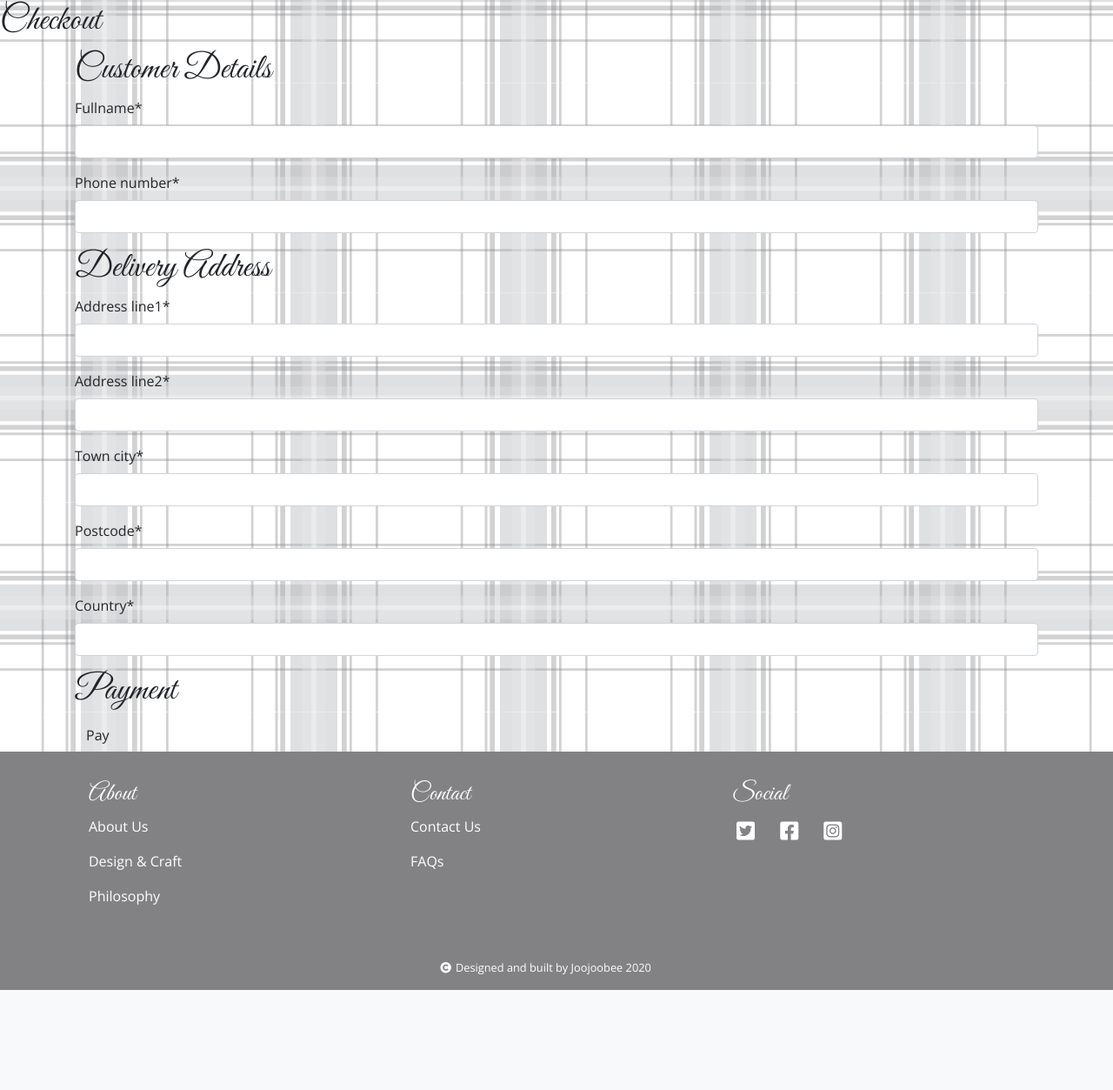
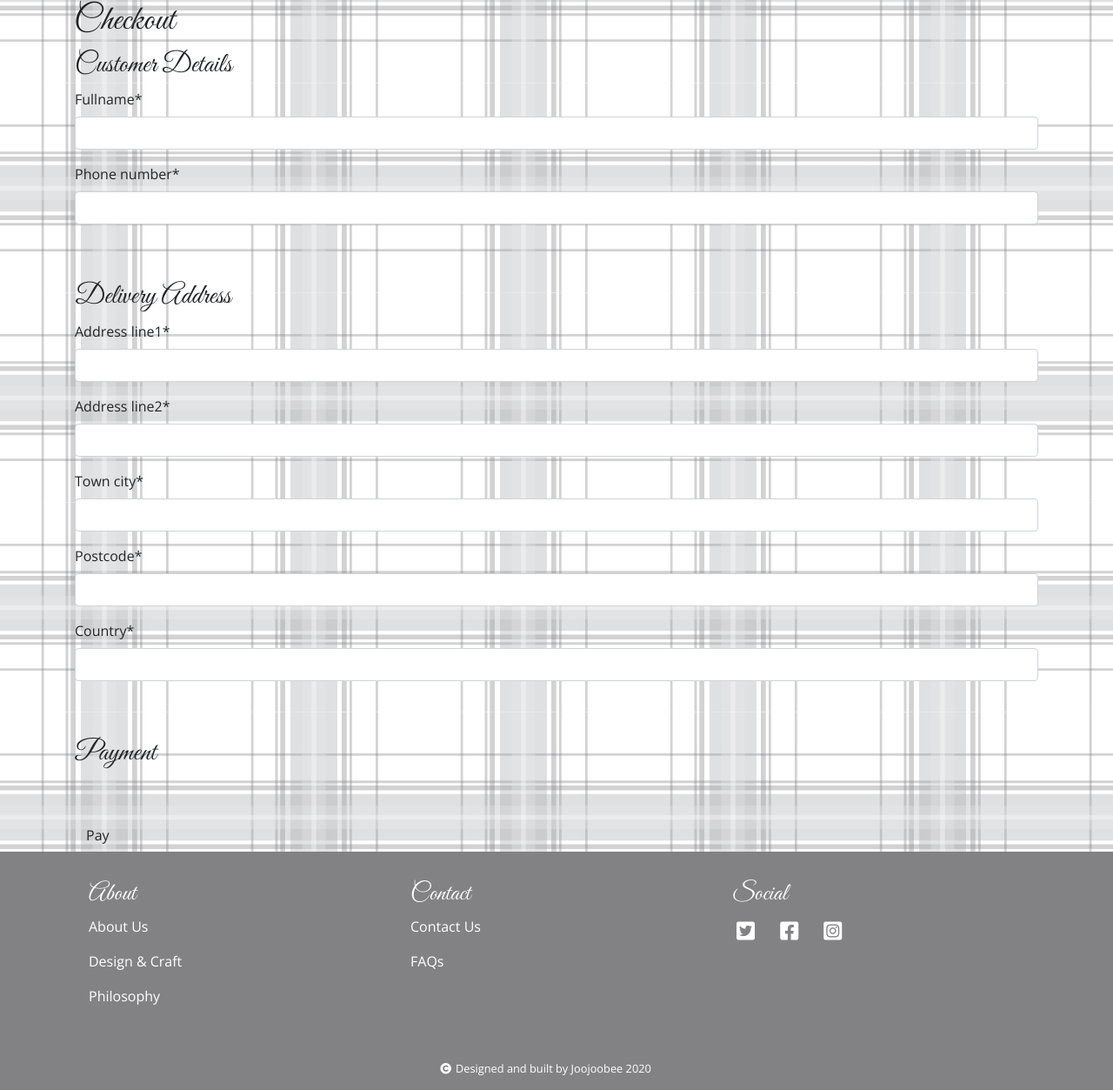
Before and after one commit to Joojoobee87/TartanThom, a Django app: template checkout/templates/checkout/checkout.html in a window 1280 px wide. Shown: the part 146-1399 px from the top of the page at 87% size. Before the commit the page ends 1284 px from the top, so only its background shows below. Run offline with Django 3.2, Linux system fonts and the light colour scheme; the template is opened without the code that fills it: values that come from a table or form of the project are taken from there, others are empty; some libraries are stand-ins or nearby versions.

Commit message:
added action and method to checkout form and moved button outside of fieldset

```diff
--- a/checkout/templates/checkout/checkout.html
+++ b/checkout/templates/checkout/checkout.html
@@ -10,16 +10,16 @@
 
 {% block content %}
 
+<div class="container checkout-container">
 <h1>Checkout</h1>
 
-<div class="container">
-    <form action="POST" id="payment-form">
+    <form action="{% url 'checkout:checkout' %}" method="POST" id="payment-form">
     {% csrf_token %}
         <!-------------Customer Details----------->
         <div class="row">
             <div class="col px-3">
-                <fieldset>
-                <h1>Customer Details</h1>
+                <fieldset class="mb-5">
+                <h2>Customer Details</h2>
                     <div>
                         {{ order_form.fullname | as_crispy_field }}
                         {{ order_form.phone_number | as_crispy_field }}
@@ -31,8 +31,8 @@
         <!-------------Delivery Address----------->
         <div class="row">
             <div class="col px-3">
-                <fieldset>
-                <h1>Delivery Address</h1>
+                <fieldset class="mb-5">
+                <h2>Delivery Address</h2>
                     <div>
                         {{ order_form.address_line1 | as_crispy_field }}
                         {{ order_form.address_line2 | as_crispy_field }}
@@ -46,15 +46,17 @@
         <!-------------Payment Details------------>
         <div class="row">
             <div class="col px-3">
-                <fieldset>
-                <h1>Payment</h1>
+                <fieldset class="mb-5">
+                <h2>Payment</h2>
                         <div id="card-element">
                             <!-- Elements will create input elements here -->
                         </div>
                         <!-- We'll put the error messages in this element -->
                         <div id="card-errors" role="alert"></div>
-                        <button id="submit" class="btn">Pay</button>
                 </fieldset>
+                <div class="submit-button">
+                    <button id="submit-button" class="btn">Pay</button>
+                </div>
             </div>
         </div>
     </form>
```
